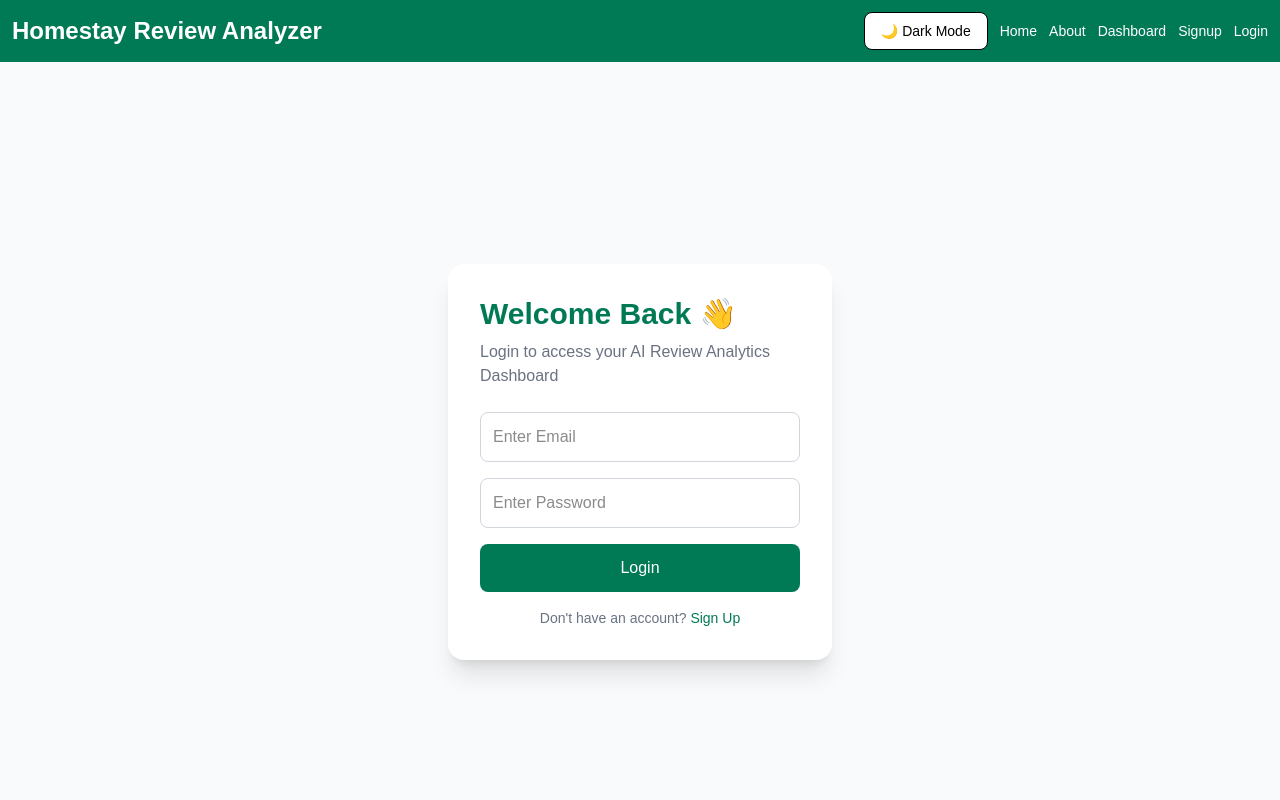
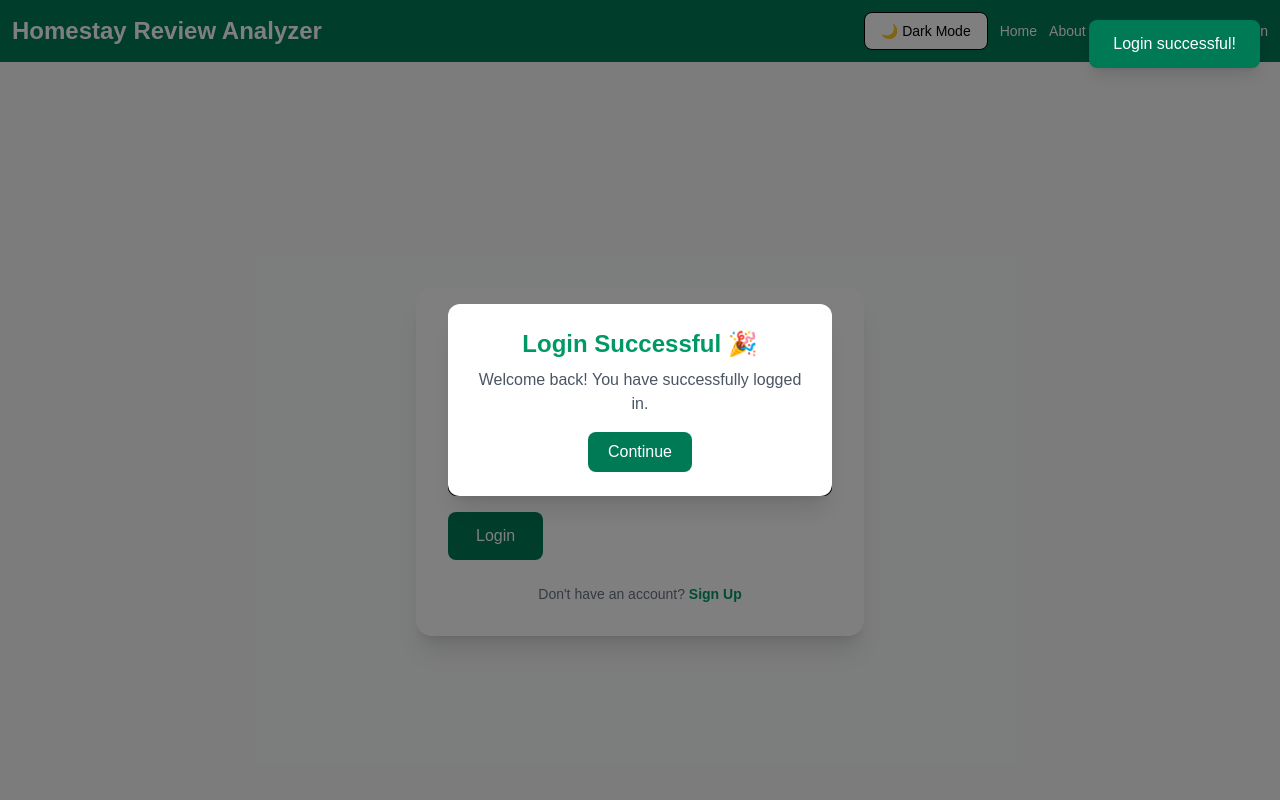
Before and after one commit to kashishshah328-ops/Homestay_Review_Analyzer, a Next.js app: page /login in a window 1280 px wide. Both pictures are taken after a click on the button "Login". Shown: the top 800 px of the page. Built offline with nearby package versions, Linux system fonts and the light colour scheme.

Commit message:
feat: enhance login page

```diff
--- a/app/login/page.js
+++ b/app/login/page.js
@@ -1,73 +1,95 @@
+"use client";
+
+import { useState } from "react";
+
 import Navbar from "../../components/Navbar";
 import Footer from "../../components/Footer";
 
+import { Button } from "../../components/ui";
+import Input from "../../components/ui/Input";
+import Toast from "../../components/ui/Toast";
+import Link from "next/link";
 export default function Login() {
+  const [showToast, setShowToast] = useState(false);
+  const [showModal, setShowModal] = useState(false);
+
+  const handleLogin = () => {
+    // Show modal first
+    setShowModal(true);
+
+    // Optional toast
+    setShowToast(true);
+
+    // Auto hide toast
+    setTimeout(() => {
+      setShowToast(false);
+    }, 3000);
+  };
+
+  const closeModal = () => {
+    setShowModal(false);
+  };
 
   return (
-
     <>
-
       <Navbar />
 
-      <main className="min-h-screen flex justify-center items-center bg-gray-50">
-
-        <div className="bg-white shadow-xl p-8 rounded-2xl w-96">
+      <main className="min-h-screen flex justify-center items-center bg-gray-50 dark:bg-gray-900 text-black dark:text-white px-4">
+        <div className="w-full max-w-md bg-white dark:bg-gray-800 shadow-xl rounded-2xl p-8">
 
           <h1 className="text-3xl font-bold text-emerald-700 mb-2">
-
             Welcome Back 👋
-
           </h1>
 
-          <p className="text-gray-500 mb-6">
-
+          <p className="text-gray-500 dark:text-gray-300 mb-6">
             Login to access your AI Review Analytics Dashboard
-
           </p>
 
-          <input
+          <Input label="Email" type="email" placeholder="Enter Email" />
+          <Input label="Password" type="password" placeholder="Enter Password" />
 
-            type="email"
+          <div className="mt-4">
+            <Button variant="primary" size="lg" onClick={handleLogin}>
+              Login
+            </Button>
+          </div>
 
-            placeholder="Enter Email"
-
-            className="border border-gray-300 p-3 rounded-lg w-full mb-4 focus:outline-none focus:ring-2 focus:ring-emerald-500"
-
-          />
-
-          <input
-
-            type="password"
-
-            placeholder="Enter Password"
-
-            className="border border-gray-300 p-3 rounded-lg w-full mb-4 focus:outline-none focus:ring-2 focus:ring-emerald-500"
-
-          />
-
-          <button className="bg-emerald-700 hover:bg-emerald-800 text-white py-3 rounded-lg w-full transition duration-300">
-
-            Login
-
-          </button>
-
-          <p className="text-center text-sm text-gray-500 mt-4">
-
+          <p className="text-center text-sm text-gray-500 dark:text-gray-300 mt-6">
             Don't have an account?{" "}
             <span className="text-emerald-700 font-medium cursor-pointer">
-              Sign Up
+
             </span>
-
+            <Link href="/signup" className="text-emerald-600 font-semibold hover:underline">
+                Sign Up
+            </Link>
           </p>
-
         </div>
-
       </main>
 
+      {/* ✅ MODAL */}
+      {showModal && (
+        <div className="fixed inset-0 bg-black/50 flex items-center justify-center z-50">
+          <div className="bg-white dark:bg-gray-800 p-6 rounded-xl shadow-xl w-[90%] max-w-sm text-center">
+
+            <h2 className="text-2xl font-bold text-emerald-600 mb-2">
+              Login Successful 🎉
+            </h2>
+
+            <p className="text-gray-600 dark:text-gray-300 mb-4">
+              Welcome back! You have successfully logged in.
+            </p>
+
+            <Button variant="primary" onClick={closeModal}>
+              Continue
+            </Button>
+          </div>
+        </div>
+      )}
+
+      {/* ✅ TOAST */}
+      {showToast && <Toast message="Login successful!" />}
+
       <Footer />
-
     </>
-
   );
-
 }
```
